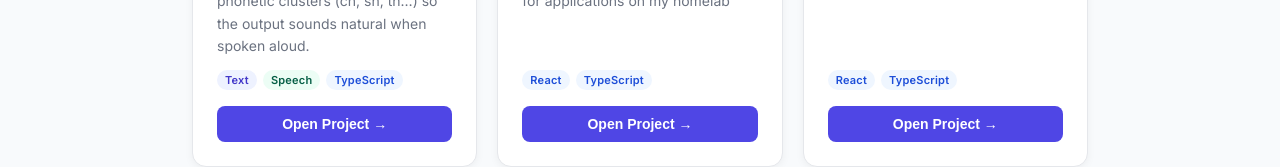
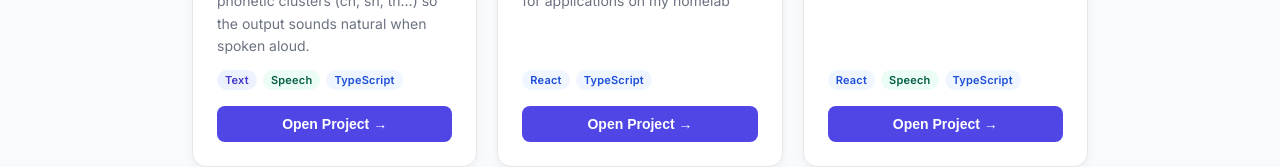
Before and after one commit to ngmays1/react-projects, a React (Vite) app: page / in a window 1280 px wide. Shown: the part 309-476 px from the top of the page. Built offline with nearby package versions, Linux system fonts and the light colour scheme.

Commit message:
update variable name

```diff
--- a/src/components/Dashboard.tsx
+++ b/src/components/Dashboard.tsx
@@ -116,7 +116,7 @@ const BOOKMARKS: BookmarkCategory[] = [
   }
 ];
 
-const FlameDashboard: React.FC = () => {
+const HomeDashboard: React.FC = () => {
   const [searchQuery, setSearchQuery] = useState<string>('');
   const [time, setTime] = useState<Date | null>(null);
 
@@ -258,4 +258,4 @@ const FlameDashboard: React.FC = () => {
   );
 };
 
-export default FlameDashboard;
+export default HomeDashboard;
--- a/src/projects/index.ts
+++ b/src/projects/index.ts
@@ -33,7 +33,7 @@ export const projects: Project[] = [
     title: 'Audio Visualizer',
     description:
       'modular audio visualizer',
-    tags: ['React', 'TypeScript'],
+    tags: ['React', 'Speech', 'TypeScript'],
     Component: ModularVisualizer,
   }
 ]
```
